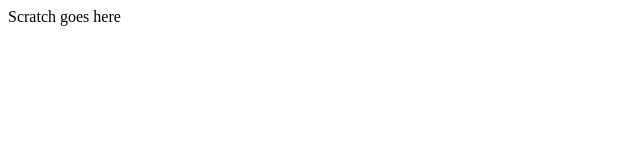
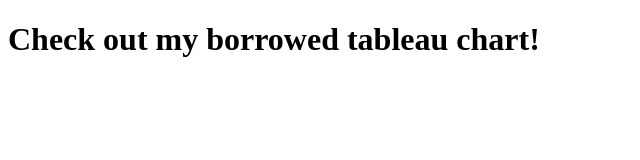
Before and after one commit to Wolfnebulae/WebDev, a plain HTML site: page scratch.html in a window 1280 px wide. Shown: the whole page, without its empty margins (0-640 px from the left). Drawn offline with Linux system fonts and the light colour scheme.

Commit message:
Add files via upload

```diff
--- a/scratch.html
+++ b/scratch.html
@@ -5,11 +5,11 @@
     <meta charset="UTF-8">
     <meta http-equiv="X-UA-Compatible" content="IE=edge">
     <meta name="viewport" content="width=device-width, initial-scale=1.0">
-    <title>Scratch</title>
+    <title>Interests</title>
 </head>
 
 <body>
-    Scratch goes here
+    <h1>Check out my borrowed tableau chart!</h1>
 
     <div>
         <div class='tableauPlaceholder' id='viz1669662667641' style='position: relative'><noscript><a href='#'><img
```
